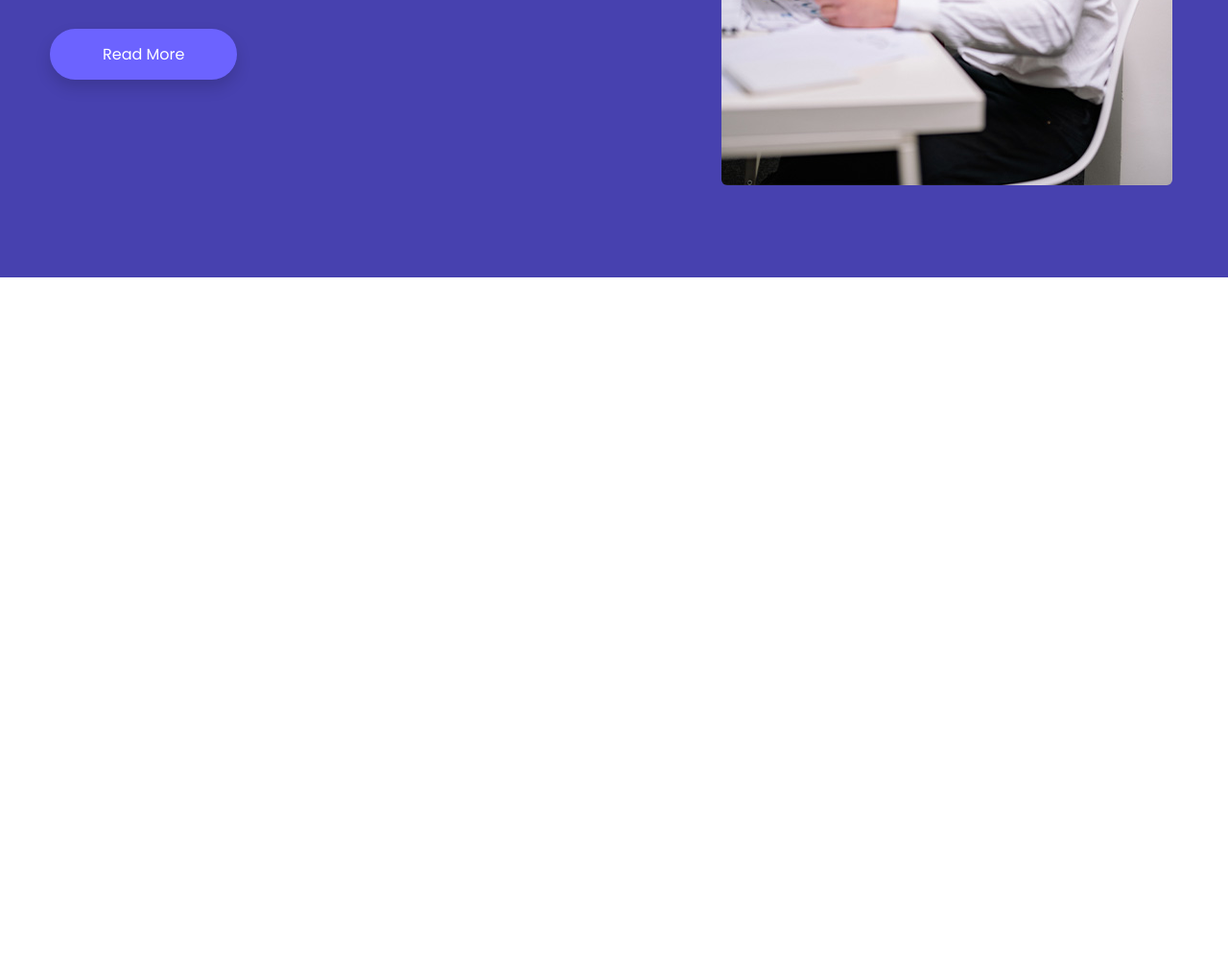
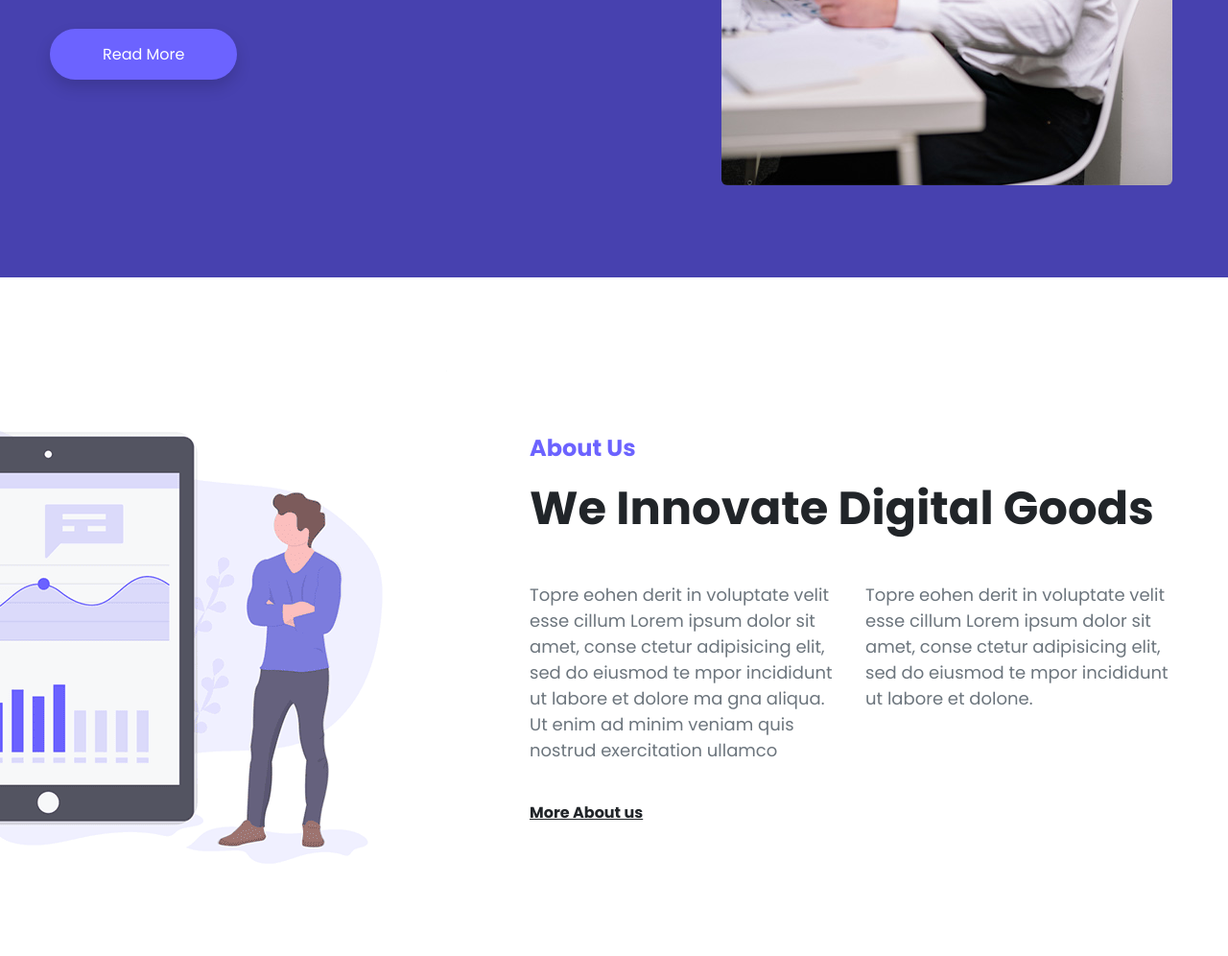
Before and after one commit to mohamadanasfattoum/2050-Landing-Page, a plain HTML site: page index.html in a window 1280 px wide. Shown: the part 572-1568 px from the top of the page at 96% size. Before the commit the page ends 861 px from the top, so only its background shows below. Drawn offline with nearby package versions, Linux system fonts and the light colour scheme.

Commit message:
finish about us section

```diff
--- a/css/style.css
+++ b/css/style.css
@@ -41,3 +41,24 @@ body{
     color: #6C63FF;
     background-color: white;
 }
+
+.text-subtitle{ color:#6C63FF;
+    font-size: 24px;
+    font-weight: 700;
+
+}
+
+.text-title{
+    font-size: 48px;
+    font-weight: 700;
+}
+.text-p{font-size: 18px;
+
+}
+
+.text-link{
+    font-weight: 700;
+
+}
+.about-img{margin-left: -328px;
+}}
--- a/index.html
+++ b/index.html
@@ -74,6 +74,37 @@
 
         <!--end banner -->
 
+        <!-- start about us-->
+        <div class="container py-5">
+            <div class="row py-5">
+                <div class="col-lg-5">
+                    <img src="img/about-img.png" class="about-img" alt="">
+
+
+                </div>
+
+
+                <div class="col-lg-7 mt-5">
+                    <p class="text-subtitle mt-3">About Us</p>
+                    <h1 class="text-title">We Innovate Digital Goods</h1>
+                    <div class="row my-5 mb-4">
+                        <div class="col-lg-6">
+                            <p class="text-secondary text-p">Topre eohen derit in voluptate velit esse cillum Lorem ipsum dolor sit amet, conse ctetur adipisicing elit, sed do eiusmod te mpor incididunt ut labore et dolore ma gna aliqua. Ut enim ad minim veniam quis nostrud exercitation ullamco</p>
+                        </div>
+                        <div class="col-lg-6">
+                            <p class="text-secondary text-p">Topre eohen derit in voluptate velit esse cillum Lorem ipsum dolor sit amet, conse ctetur adipisicing elit, sed do eiusmod te mpor incididunt ut labore et dolone.</p>
+                        </div>
+
+                    </div>
+                    <a href="" class="text-dark text-link">More About us</a>
+
+                </div>
+            </div>
+
+        </div>
+
+
+        <!-- end about us-->
 
     <script src="https://cdn.jsdelivr.net/npm/bootstrap@5.3.0-alpha1/dist/js/bootstrap.bundle.min.js" integrity="sha384-w76AqPfDkMBDXo30jS1Sgez6pr3x5MlQ1ZAGC+nuZB+EYdgRZgiwxhTBTkF7CXvN" crossorigin="anonymous"></script>
   </body>
```
Also changed, not shown: img/about-img.png (added).
